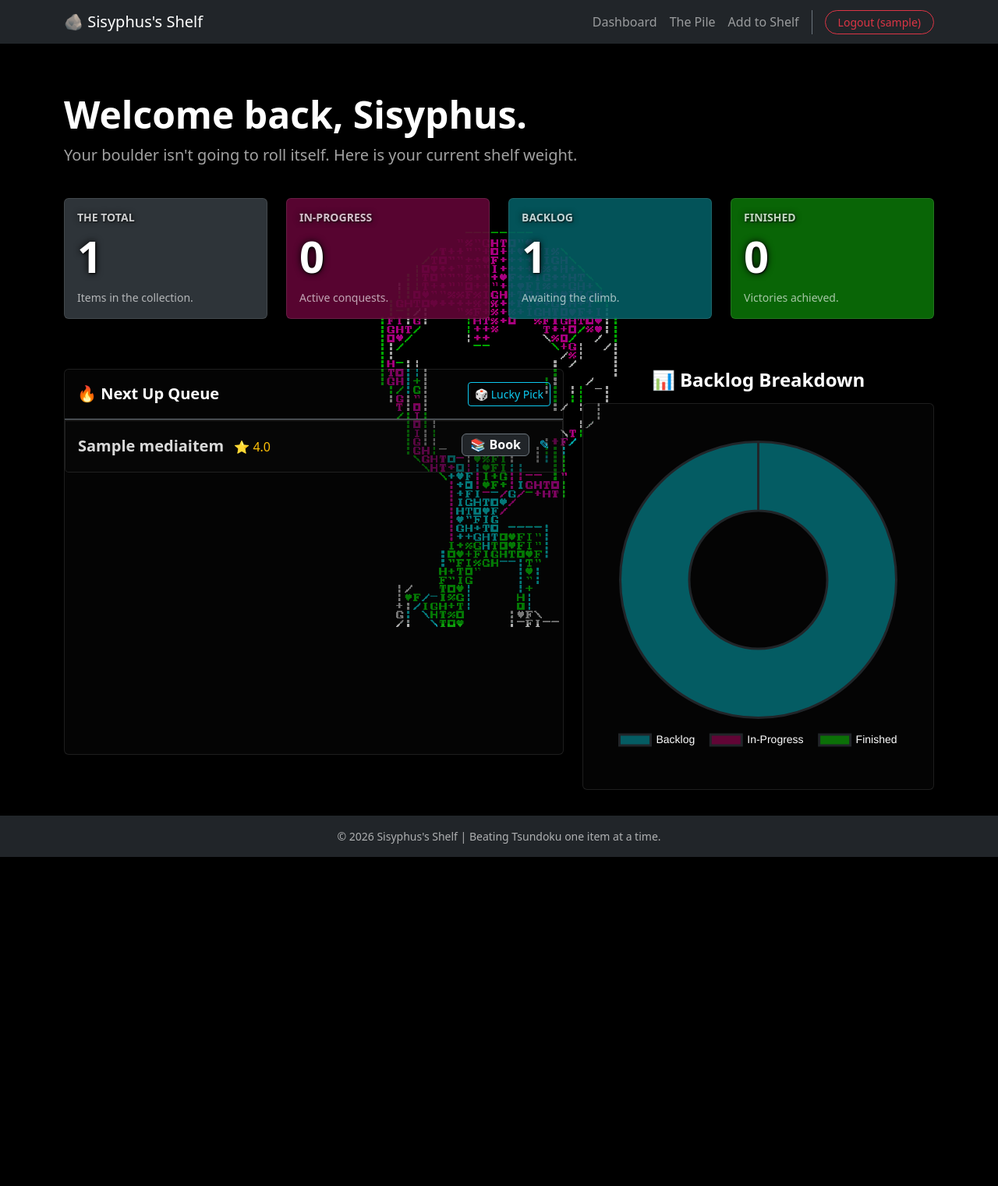
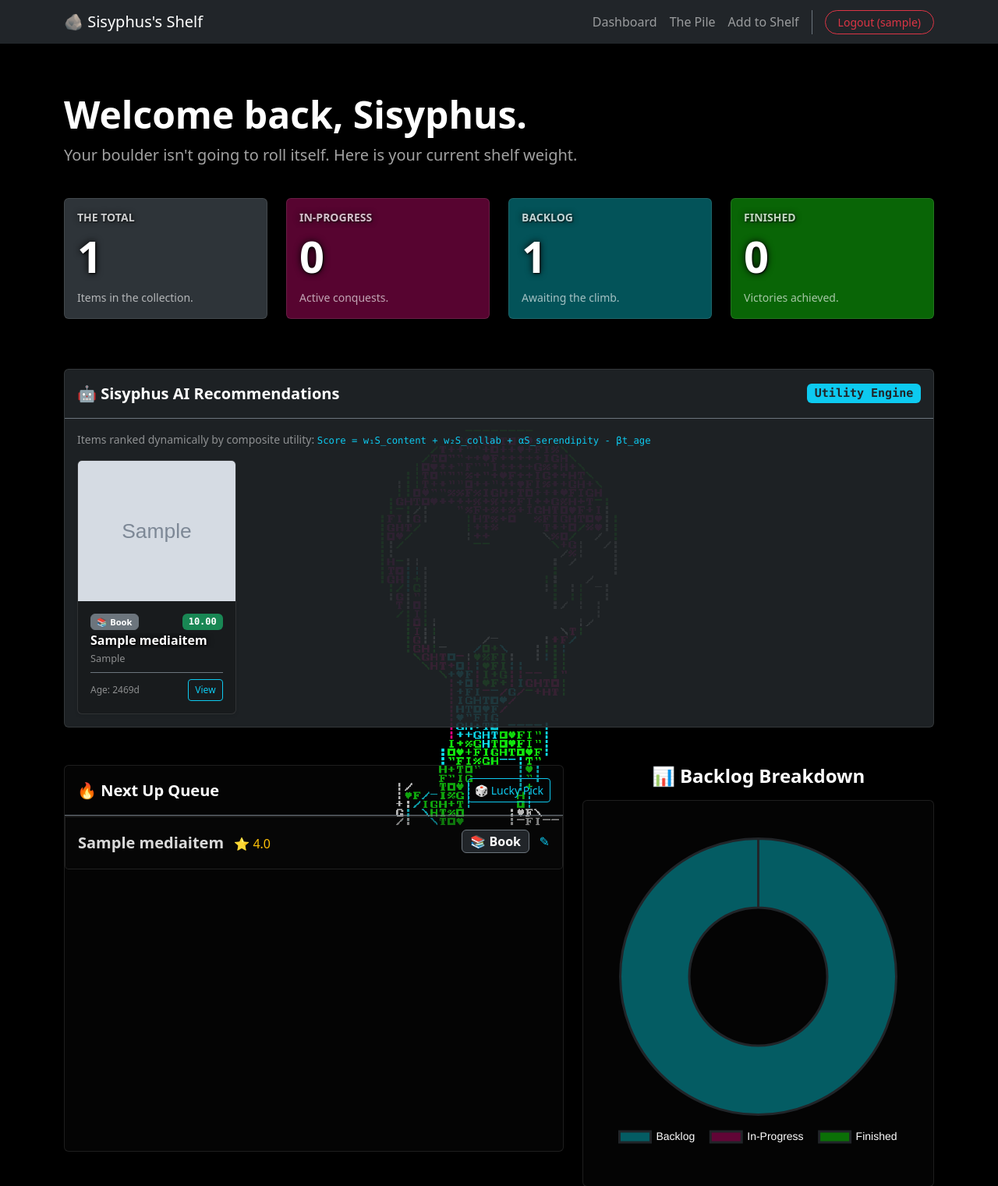
Before and after one commit to Bridgerbb/Sisyphus-Shelf, a Django app: page / in a window 1280 px wide. Shown: the top 1521 px of the page at 78% size. Before the commit the page ends 1099 px from the top, so only its background shows below. Run offline with Django 5.2, Linux system fonts and the light colour scheme; a user stored in the database is signed in; tables that the repository leaves empty hold one stand-in row (values such as "Sample post"); grey boxes marked "Sample" are stand-in pictures.

Commit message:
recommender implemented

```diff
--- a/config/settings.py
+++ b/config/settings.py
@@ -24,6 +24,7 @@ SECRET_KEY = os.getenv('DJANGO_SECRET_KEY', 'django-insecure-=honf=!xcp55f1-xz2e
 
 # SECURITY WARNING: don't run with debug turned on in production!
 DEBUG = os.getenv('DEBUG', 'False') == 'True'
+# DEBUG = True
 
 ALLOWED_HOSTS = ['44.255.117.28', 'localhost', '127.0.0.1']
 CSRF_TRUSTED_ORIGINS = ['http://44.255.117.28']
--- a/tracker/templates/tracker/dashboard.html
+++ b/tracker/templates/tracker/dashboard.html
@@ -12,6 +12,7 @@
     </div>
 </div>
 
+<!-- 📊 Shelf Stats Section -->
 <div class="row mb-5">
     <div class="col-md-3 col-sm-6 mb-3">
         <div class="card h-100 shadow-sm border-0" style="background-color: rgba(52, 58, 64, 0.9) !important;">
@@ -51,6 +52,71 @@
     </div>
 </div>
 
+<!-- 🤖 Sisyphus AI Recommendations -->
+<div class="row mb-5">
+    <div class="col-12">
+        <div class="card shadow border-secondary" style="background-color: rgba(33, 37, 41, 0.9) !important;">
+            <div class="card-header border-secondary fw-bold fs-5 p-3 d-flex justify-content-between align-items-center bg-transparent text-white">
+                <span>🤖 Sisyphus AI Recommendations</span>
+                <span class="badge bg-info text-dark font-monospace">Utility Engine</span>
+            </div>
+            <div class="card-body">
+                <p class="text-white-50 small mb-3">
+                    Items ranked dynamically by composite utility:
+                    <code class="text-info">Score = w₁S_content + w₂S_collab + αS_serendipity - βt_age</code>
+                </p>
+
+                {% if ai_recommendations %}
+                    <div class="row row-cols-1 row-cols-sm-2 row-cols-md-3 row-cols-lg-5 g-3">
+                        {% for rec in ai_recommendations %}
+                            {% if rec.item %}
+                                <div class="col">
+                                    <div class="card h-100 border-secondary bg-dark text-white shadow-sm d-flex flex-column">
+                                        {% if rec.item.cover_image_url %}
+                                            <img src="{{ rec.item.cover_image_url }}" class="card-img-top" alt="{{ rec.item.title }}" style="height: 180px; object-fit: cover;">
+                                        {% else %}
+                                            <div class="bg-secondary text-white-50 d-flex align-items-center justify-content-center" style="height: 180px;">
+                                                <span>No Cover Image</span>
+                                            </div>
+                                        {% endif %}
+                                        <div class="card-body p-3 d-flex flex-column">
+                                            <div class="d-flex justify-content-between align-items-center mb-1">
+                                                <span class="badge bg-secondary border border-secondary text-nowrap" style="font-size: 0.7rem;">
+                                                    {% if rec.item.media_type == 'Book' %}📚 Book
+                                                    {% elif rec.item.media_type == 'Movie' %}🎬 Movie
+                                                    {% elif rec.item.media_type == 'Game' %}🎮 Game
+                                                    {% else %}📦 {{ rec.item.media_type }}{% endif %}
+                                                </span>
+                                                <span class="badge {% if rec.composite_score >= 0 %}bg-success{% else %}bg-danger{% endif %} font-monospace" style="font-size: 0.75rem;">
+                                                    {{ rec.composite_score|floatformat:2 }}
+                                                </span>
+                                            </div>
+                                            <h6 class="card-title text-truncate mb-1 fw-bold fs-6" title="{{ rec.item.title }}">{{ rec.item.title }}</h6>
+                                            <p class="card-text small text-white-50 text-truncate mb-2" style="font-size: 0.8rem;">{{ rec.item.creator }}</p>
+
+                                            <div class="mt-auto pt-2 border-top border-secondary d-flex justify-content-between align-items-center">
+                                                <span class="text-white-50" style="font-size: 0.75rem;">
+                                                    Age: {% if rec.item.backlog_age_days %}{{ rec.item.backlog_age_days }}{% else %}0{% endif %}d
+                                                </span>
+                                                <a href="{% url 'item_detail' rec.item.pk %}" class="btn btn-sm btn-outline-info p-1 px-2" style="font-size: 0.75rem;">View</a>
+                                            </div>
+                                        </div>
+                                    </div>
+                                </div>
+                            {% endif %}
+                        {% endfor %}
+                    </div>
+                {% else %}
+                    <div class="text-center text-muted py-3">
+                        The hill is empty! Add items to your backlog to see AI recommendations.
+                    </div>
+                {% endif %}
+            </div>
+        </div>
+    </div>
+</div>
+
+<!-- 🔥 Priority Queue & Chart Section -->
 <div class="row">
     <div class="col-lg-7 mb-4">
         <div class="card shadow border-secondary h-100">
@@ -112,7 +178,6 @@
     const chartCanvas = document.getElementById('backlogChart');
     const ctx = chartCanvas.getContext('2d');
 
-    // Read the data securely from the HTML attributes
     const backlogData = Number(chartCanvas.dataset.backlog) || 0;
     const inProgressData = Number(chartCanvas.dataset.inprogress) || 0;
     const finishedData = Number(chartCanvas.dataset.finished) || 0;
@@ -149,7 +214,6 @@
     const csrfToken = document.querySelector('[name=csrfmiddlewaretoken]').value;
 
     if (queue) {
-        // Read the URL securely from the HTML attribute
         const updateUrl = queue.dataset.updateUrl;
 
         Sortable.create(queue, {
@@ -168,7 +232,6 @@
                 })
                 .then(response => response.json())
                 .then(data => {
-                    // Flash success effect
                     evt.item.classList.add('border-success', 'border-2');
                     setTimeout(() => {
                         evt.item.classList.remove('border-success', 'border-2');
--- a/tracker/urls.py
+++ b/tracker/urls.py
@@ -10,5 +10,6 @@ urlpatterns = [
     path('register/', views.register, name='register'),
     path('update-queue/', views.update_queue_order, name='update_queue_order'),
     path('api/search-metadata/', views.search_metadata, name='search_metadata'),
+    path('api/recommendations/', views.get_recommendations_api, name='api_recommendations'),  # <--- New AI API Endpoint
     path('random/', views.random_item, name='random_item'),
 ]
--- a/tracker/views.py
+++ b/tracker/views.py
@@ -3,7 +3,7 @@ from django.db.models import Case, When, Value, IntegerField, Q, F
 from django.contrib import messages
 from django.contrib.auth.decorators import login_required
 from .forms import MediaItemForm
-from .models import MediaItem
+from .models import MediaItem, RecommendationCache
 from django.contrib.auth.forms import UserCreationForm
 from django.contrib.auth import login
 import json
@@ -13,6 +13,7 @@ import os
 import requests
 import random
 from dotenv import load_dotenv
+from .recommender import recommender_engine
 
 # Load environment variables (API keys)
 load_dotenv()
@@ -49,7 +50,7 @@ def get_igdb_token():
 @login_required
 def dashboard(request):
     """
-    Dashboard with 'Shelf Weight' statistics and Priority Queue.
+    Dashboard with 'Shelf Weight' statistics, Priority Queue, and AI Recommendations.
     """
     items = MediaItem.objects.filter(user=request.user)
 
@@ -65,11 +66,65 @@ def dashboard(request):
 
     priority_items = items.filter(priority_flag=True).exclude(status='Finished').order_by('queue_order', '-created_at')
 
+    # Query only cached recommendations whose item status is still 'Backlog'
+    ai_recommendations = RecommendationCache.objects.filter(
+        user=request.user,
+        item__isnull=False,
+        item__status='Backlog'
+    ).select_related('item').order_by('-composite_score')[:5]
+
+    # If status changes invalidated the cache, recompute fresh recommendations
+    if not ai_recommendations.exists() and items.filter(status='Backlog').exists():
+        try:
+            recommender_engine.generate_recommendations_for_user(request.user, top_k=5)
+            ai_recommendations = RecommendationCache.objects.filter(
+                user=request.user,
+                item__isnull=False,
+                item__status='Backlog'
+            ).select_related('item').order_by('-composite_score')[:5]
+        except Exception as e:
+            print(f"\n⚠️ Recommender Engine Error on Dashboard: {e}\n")
+            ai_recommendations = []
+
     context = {
         'stats': stats,
         'priority_items': priority_items,
+        'ai_recommendations': ai_recommendations,
     }
     return render(request, 'tracker/dashboard.html', context)
+
+@login_required
+def get_recommendations_api(request):
+    """
+    API Endpoint returning JSON recommendations for real-time frontend/slider adjustments.
+    """
+    alpha = float(request.GET.get('alpha', 0.2))
+    beta = float(request.GET.get('beta', 0.01))
+    top_k = int(request.GET.get('top_k', 10))
+
+    recs = recommender_engine.generate_recommendations_for_user(
+        user=request.user,
+        top_k=top_k,
+        alpha=alpha,
+        beta=beta
+    )
+
+    data = [
+        {
+            'id': rec.item.id,
+            'title': rec.item.title,
+            'creator': rec.item.creator,
+            'media_type': rec.item.media_type,
+            'cover_image_url': rec.item.cover_image_url,
+            'composite_score': round(rec.composite_score, 3),
+            's_content': round(rec.s_content, 3),
+            's_collaborative': round(rec.s_collaborative, 3),
+            's_serendipity': round(rec.s_serendipity, 3),
+            'backlog_age_days': rec.item.backlog_age_days if hasattr(rec.item, 'backlog_age_days') else 0,
+        }
+        for rec in recs
+    ]
+    return JsonResponse({'status': 'success', 'recommendations': data})
 
 @login_required
 def random_item(request):
@@ -159,6 +214,10 @@ def add_item(request):
             item = form.save(commit=False)
             item.user = request.user
             item.save()
+
+            # Clear recommendation cache so newly added backlog items can be evaluated
+            RecommendationCache.objects.filter(user=request.user).delete()
+
             messages.success(request, f"'{item.title}' was added to your pile!")
             return redirect('pile')
     else:
@@ -181,9 +240,12 @@ def item_detail(request, pk):
 
         if form.is_valid():
             item = form.save()
+
+            # Invalidate cached recommendations whenever an item's status or details are updated
+            RecommendationCache.objects.filter(user=request.user).delete()
+
             messages.success(request, f"'{item.title}' was successfully updated!")
 
-            # Determine where to redirect after saving
             if request.POST.get('action') == 'save_and_view':
                 return redirect('item_detail', pk=item.pk)
             else:
@@ -205,6 +267,10 @@ def delete_item(request, pk):
     if request.method == 'POST':
         title = item.title
         item.delete()
+
+        # Clear recommendation cache on item deletion
+        RecommendationCache.objects.filter(user=request.user).delete()
+
         messages.error(request, f"🗑️ '{title}' was permanently deleted.")
 
     return redirect('pile')
@@ -241,7 +307,7 @@ def update_queue_order(request):
 
 def search_metadata(request):
     """
-    API Lookup for Books, Movies, and Games.
+    API Lookup for Books, Movies, and Games. Captures TMDB ID and Synopsis for AI processing.
     """
     query = request.GET.get('q')
     media_type = request.GET.get('type', '').lower()
@@ -258,7 +324,6 @@ def search_metadata(request):
         response = requests.get(url)
 
         if response.status_code == 200:
-            # We limit to 3 results to ensure the secondary lookups stay fast
             for item in response.json().get('results', [])[:3]:
                 if item.get('media_type') == 'person':
                     continue
@@ -267,7 +332,6 @@ def search_metadata(request):
                 m_type = item.get('media_type')
                 creator_name = "Unknown"
 
-                # SECONDARY LOOKUP: Dig for Director or Network
                 if m_type == 'movie':
                     credits_url = f"https://api.themoviedb.org/3/movie/{item_id}/credits?api_key={tmdb_key}"
                     credits_res = requests.get(credits_url)
@@ -284,11 +348,13 @@ def search_metadata(request):
                         creator_name = networks[0].get('name') if networks else "Unknown Network"
 
                 results.append({
+                    'tmdb_id': item_id,
                     'title': item.get('title') or item.get('name'),
                     'creator': creator_name,
                     'genre': 'Film/TV',
                     'image': f"https://image.tmdb.org/t/p/w500{item.get('poster_path')}" if item.get('poster_path') else "",
-                    'description': item.get('overview', '')
+                    'description': item.get('overview', ''),
+                    'synopsis': item.get('overview', '')
                 })
 
     # 📚 BOOK SEARCH (Google Books)
@@ -306,11 +372,13 @@ def search_metadata(request):
                 image_url = image_links.get('thumbnail', "").replace('http://', 'https://')
 
                 results.append({
+                    'tmdb_id': None,
                     'title': info.get('title', 'Unknown Title'),
                     'creator': ", ".join(info.get('authors', ['Unknown Author'])),
                     'genre': ", ".join(info.get('categories', ['Book'])),
                     'image': image_url,
-                    'description': info.get('description', '')
+                    'description': info.get('description', ''),
+                    'synopsis': info.get('description', '')
                 })
 
     # 🎮 GAME SEARCH (IGDB)
@@ -329,7 +397,6 @@ def search_metadata(request):
             response = requests.post(url, headers=headers, data=body)
             if response.status_code == 200:
                 for item in response.json():
-                    # Logic to find the developer name
                     companies = item.get('involved_companies', [])
                     studio = "Unknown Studio"
                     for c in companies:
@@ -345,11 +412,13 @@ def search_metadata(request):
                         img_url = "https:" + img_url
 
                     results.append({
+                        'tmdb_id': None,
                         'title': item.get('name'),
                         'creator': studio,
                         'genre': item.get('genres', [{}])[0].get('name', 'Game') if item.get('genres') else 'Game',
                         'image': img_url,
-                        'description': item.get('summary', '')
+                        'description': item.get('summary', ''),
+                        'synopsis': item.get('summary', '')
                     })
 
     return JsonResponse(results, safe=False)
```
Also changed, not shown: tracker/models.py (+32 -5 lines), tracker/recommender.py (added, +68 -0 lines), tracker/migrations/0009_mediaitem_synopsis_mediaitem_tmdb_id_and_more.py (added).
